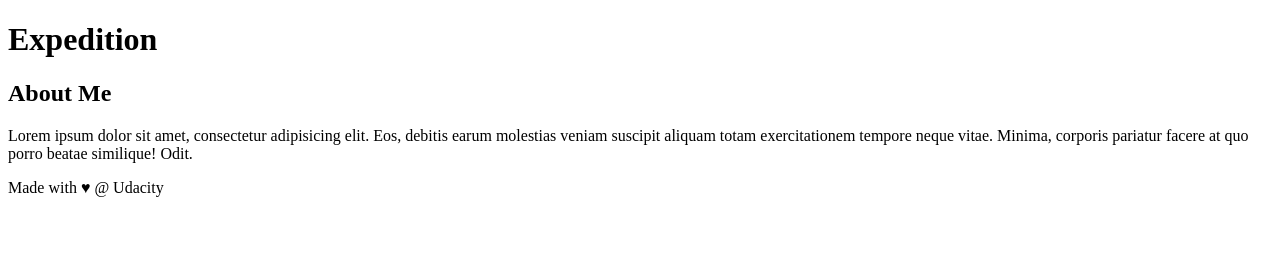
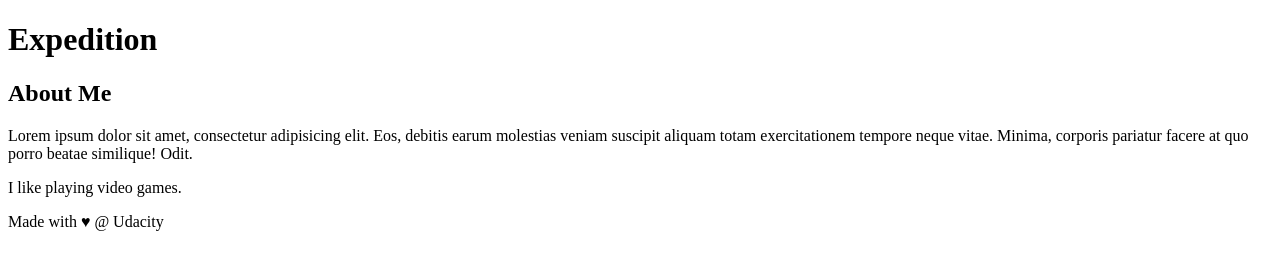
Before and after one commit to Mich-Gelvoleo/udacity-git-course, a plain HTML site: page index.html in a window 1280 px wide. Drawn offline with Linux system fonts and the light colour scheme.

Commit message:
Added information about self

```diff
--- a/index.html
+++ b/index.html
@@ -23,6 +23,8 @@
         <h2>About Me</h2>
 
         <p>Lorem ipsum dolor sit amet, consectetur adipisicing elit. Eos, debitis earum molestias veniam suscipit aliquam totam exercitationem tempore neque vitae. Minima, corporis pariatur facere at quo porro beatae similique! Odit.</p>
+
+        <p> I like playing video games. </p>
     </aside>
 
     <footer>
```
